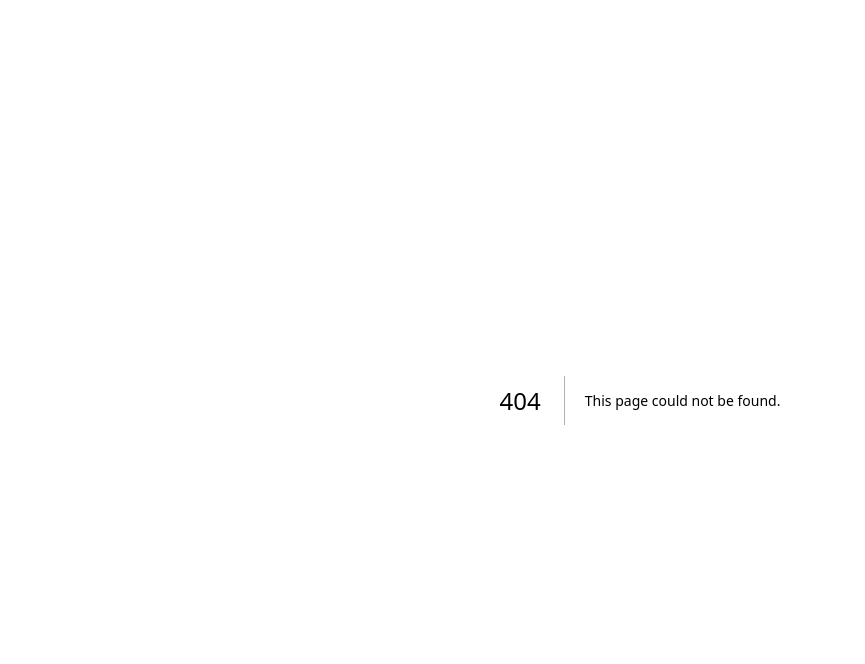
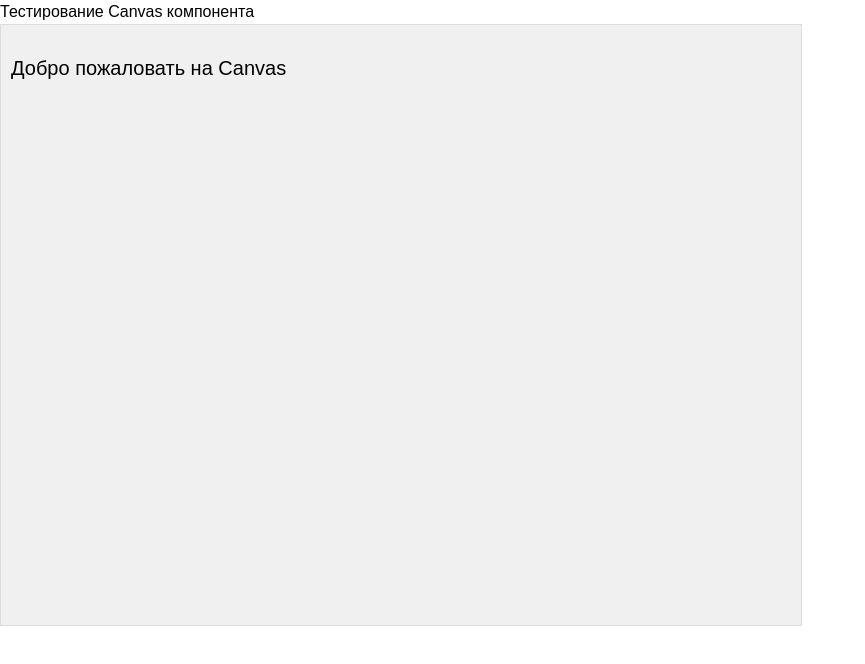
Before and after one commit to niikmynick/itmo.board, a Next.js app in the folder frontend/: page /canvas in a window 1280 px wide. Before the commit this address had no page. Shown: the top 664 px of the page, without its empty margins (0-865 px from the left). Built offline with nearby package versions, Linux system fonts and the light colour scheme.

Commit message:
Создание компонента Canvas

```diff
--- /dev/null
+++ b/frontend/app/canvas/page.tsx
@@ -0,0 +1,11 @@
+import React from 'react';
+import Canvas from '../../components/board/Canvas';
+
+export default function CanvasPage() {
+    return (
+        <div>
+            <h1>Тестирование Canvas компонента</h1>
+            <Canvas width={800} height={600} backgroundColor="#f0f0f0" />
+        </div>
+    );
+}
--- a/frontend/app/page.tsx
+++ b/frontend/app/page.tsx
@@ -1,3 +1,5 @@
+"use client";
+
 import { useAppStore } from '../store/useAppStore';
 
 export default function HomePage() {
--- /dev/null
+++ b/frontend/components/board/Canvas.tsx
@@ -0,0 +1,34 @@
+"use client";
+
+import React, { useRef, useEffect } from 'react';
+
+interface CanvasProps {
+    width: number;
+    height: number;
+    backgroundColor?: string;
+}
+
+const Canvas: React.FC<CanvasProps> = ({ width, height, backgroundColor = "#ffffff" }) => {
+    const canvasRef = useRef<HTMLCanvasElement>(null);
+
+    useEffect(() => {
+        const canvas = canvasRef.current;
+        if (canvas) {
+            const context = canvas.getContext("2d");
+            if (context) {
+                // Установка фона
+                context.fillStyle = backgroundColor;
+                context.fillRect(0, 0, width, height);
+
+                // Отрисовка текста на холсте
+                context.fillStyle = "#000";
+                context.font = "20px Arial";
+                context.fillText("Добро пожаловать на Canvas", 10, 50);
+            }
+        }
+    }, [width, height, backgroundColor]);
+
+    return <canvas ref={canvasRef} width={width} height={height} style={{ border: "1px solid #ddd" }} />;
+};
+
+export default Canvas;
```
